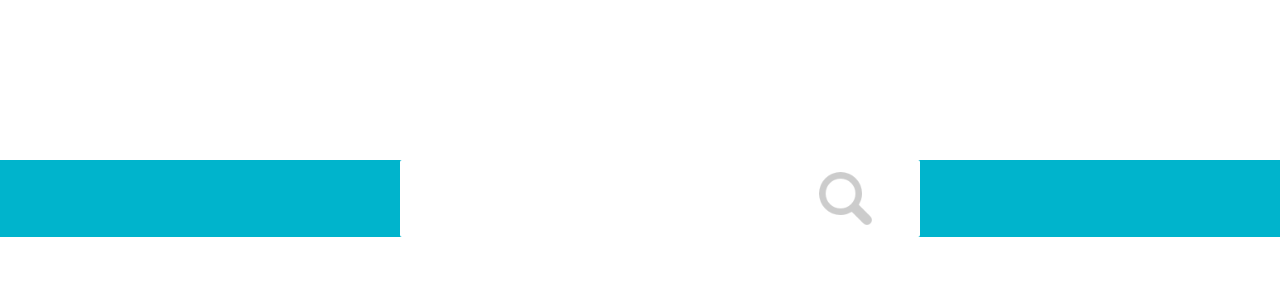
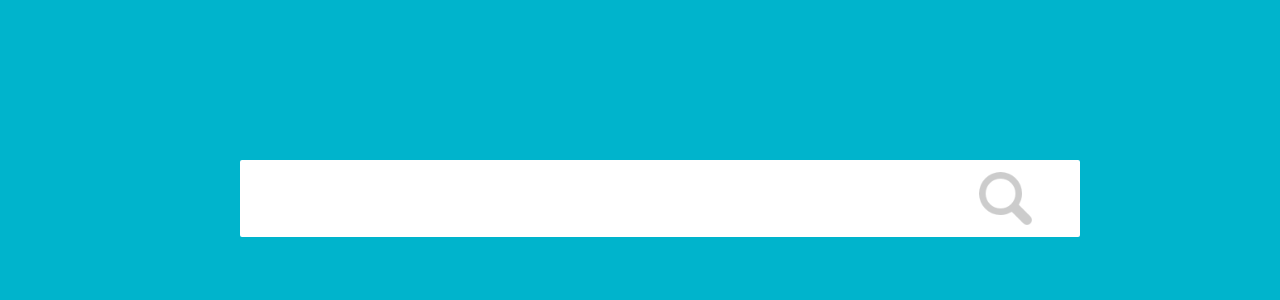
Before and after one commit to yangzhou0/skill-link_frontend, a React (Create React App) app in the folder front-end/: page /jobs in a window 1280 px wide. Shown: the top 300 px of the page. Built offline with nearby package versions, Linux system fonts and the light colour scheme.

Commit message:
fix styling issue;

```diff
--- a/front-end/src/App.css
+++ b/front-end/src/App.css
@@ -1,38 +1,4 @@
-.App {
-  text-align: center;
+.app{
+  background: #00B4CC;
+  height: 100%;
 }
-
-.App-logo {
-  height: 40vmin;
-  pointer-events: none;
-}
-
-@media (prefers-reduced-motion: no-preference) {
-  .App-logo {
-    animation: App-logo-spin infinite 20s linear;
-  }
-}
-
-.App-header {
-  background-color: #282c34;
-  min-height: 100vh;
-  display: flex;
-  flex-direction: column;
-  align-items: center;
-  justify-content: center;
-  font-size: calc(10px + 2vmin);
-  color: white;
-}
-
-.App-link {
-  color: #61dafb;
-}
-
-@keyframes App-logo-spin {
-  from {
-    transform: rotate(0deg);
-  }
-  to {
-    transform: rotate(360deg);
-  }
-}
--- a/front-end/src/App.js
+++ b/front-end/src/App.js
@@ -6,7 +6,7 @@
 
 function App() {
   return (
-    <div>
+    <div className = 'app'>
       <Router>
         <Route exact path="/" component={HomePage} />
         <Route exact path="/jobs" component={JobPage} />
--- a/front-end/src/components/css/SearchBar.css
+++ b/front-end/src/components/css/SearchBar.css
@@ -1,5 +1,5 @@
 .search {
-  width: 30rem;
+  width: 50rem;
   margin: 10rem auto 2rem auto;
   text-align: right;
   position: relative;
--- a/front-end/src/index.css
+++ b/front-end/src/index.css
@@ -5,6 +5,7 @@
     sans-serif;
   -webkit-font-smoothing: antialiased;
   -moz-osx-font-smoothing: grayscale;
+  background: #00b4cc;
 }
 
 code {
```
Also changed, not shown: 1 other file (tests, documents, lock files or other folders).
